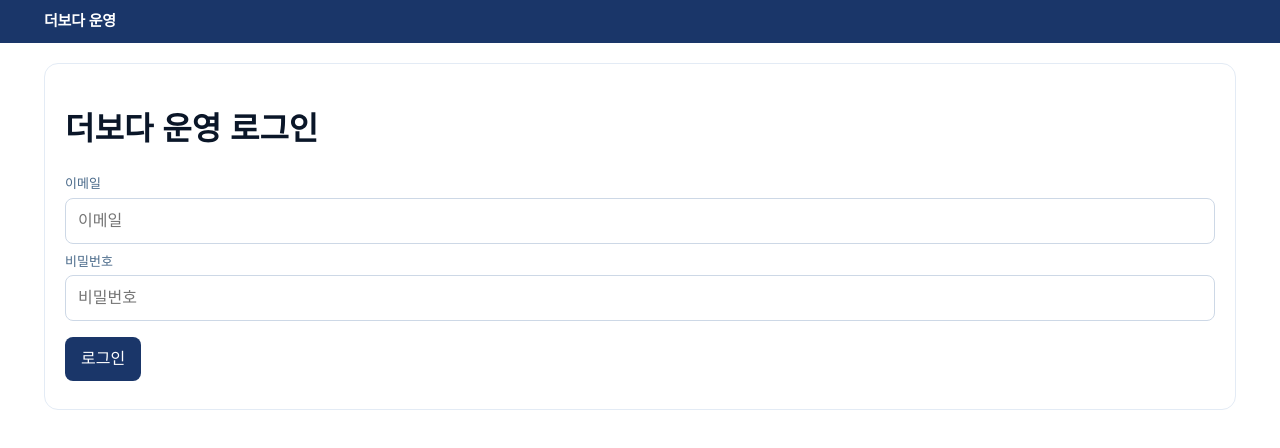
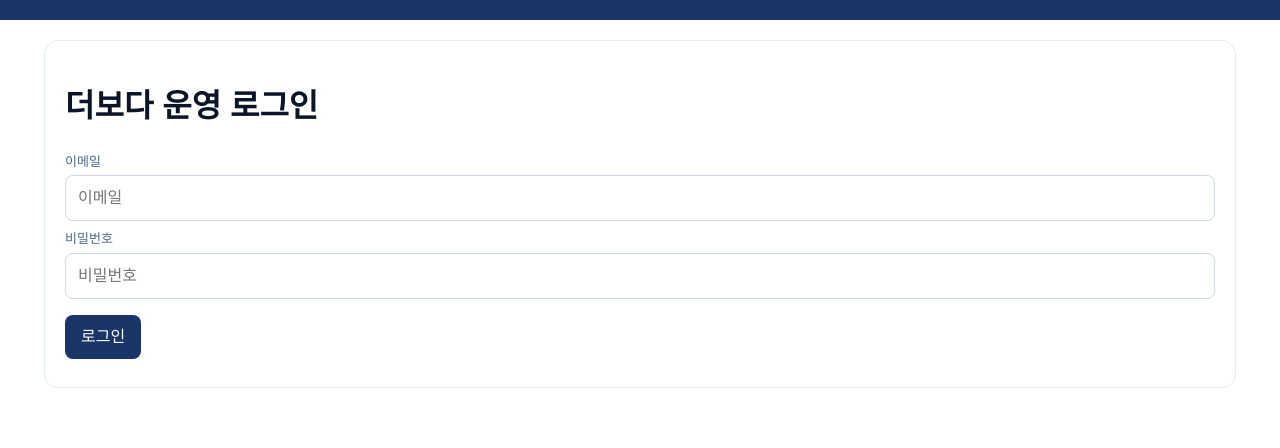
Before and after one commit to nuguliguli-sketch/theboda-living-preview-20260620, a website with bundled scripts: page index.html in a window 1280 px wide. Built offline with nearby package versions, Linux system fonts and the light colour scheme.

Commit message:
sync: "더보다 운영" 브랜드 텍스트 제거 (theboda-platform)

```diff
--- a/index.html
+++ b/index.html
@@ -10,7 +10,6 @@
   <header class="topbar">
     <div class="topbar-inner">
       <div class="topbar-left">
-        <span class="brand">더보다 운영</span>
         <span id="topbar-nav" class="topbar-nav"></span>
       </div>
       <button id="logout" class="ghost hidden-view">로그아웃</button>
```
